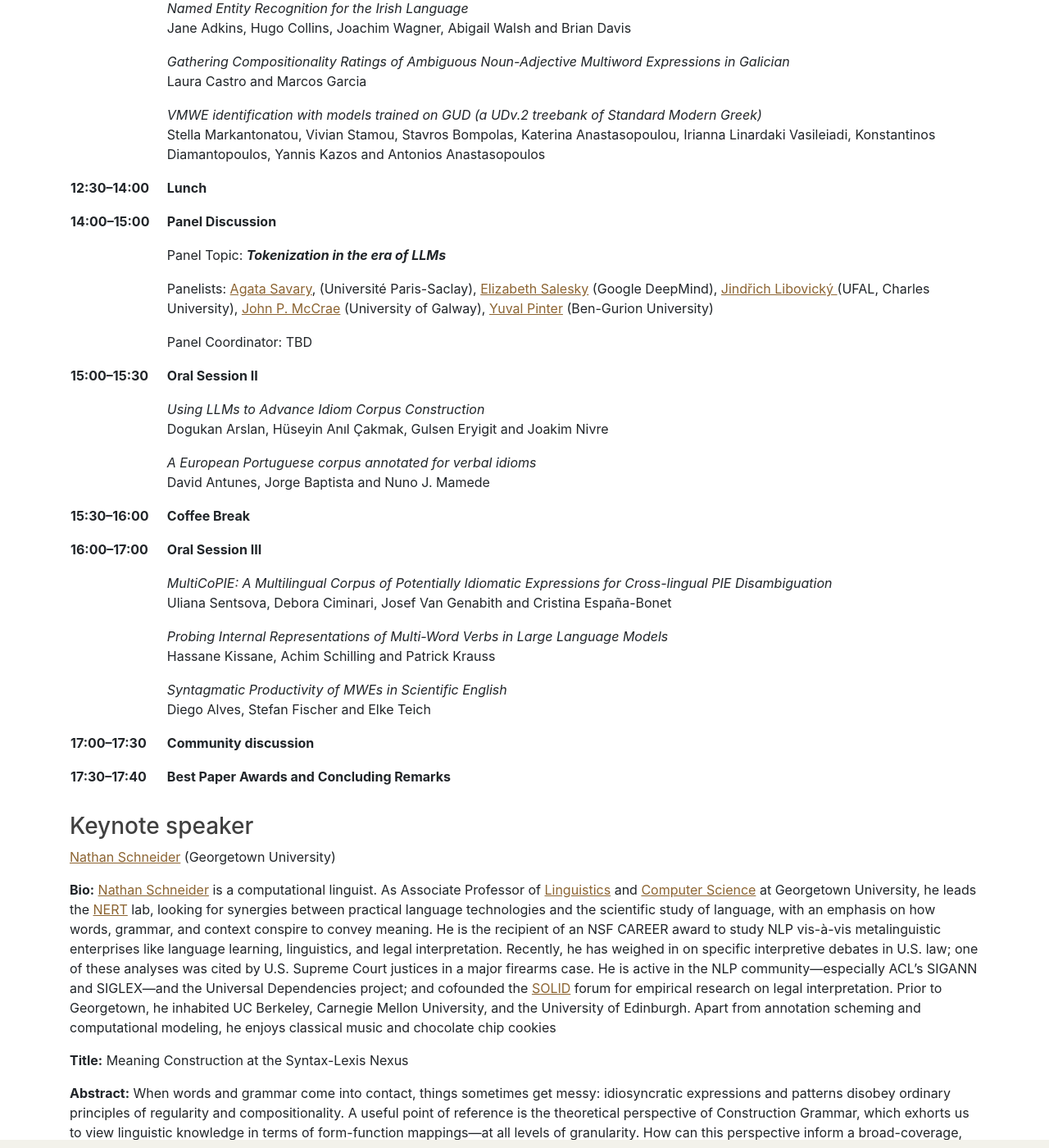
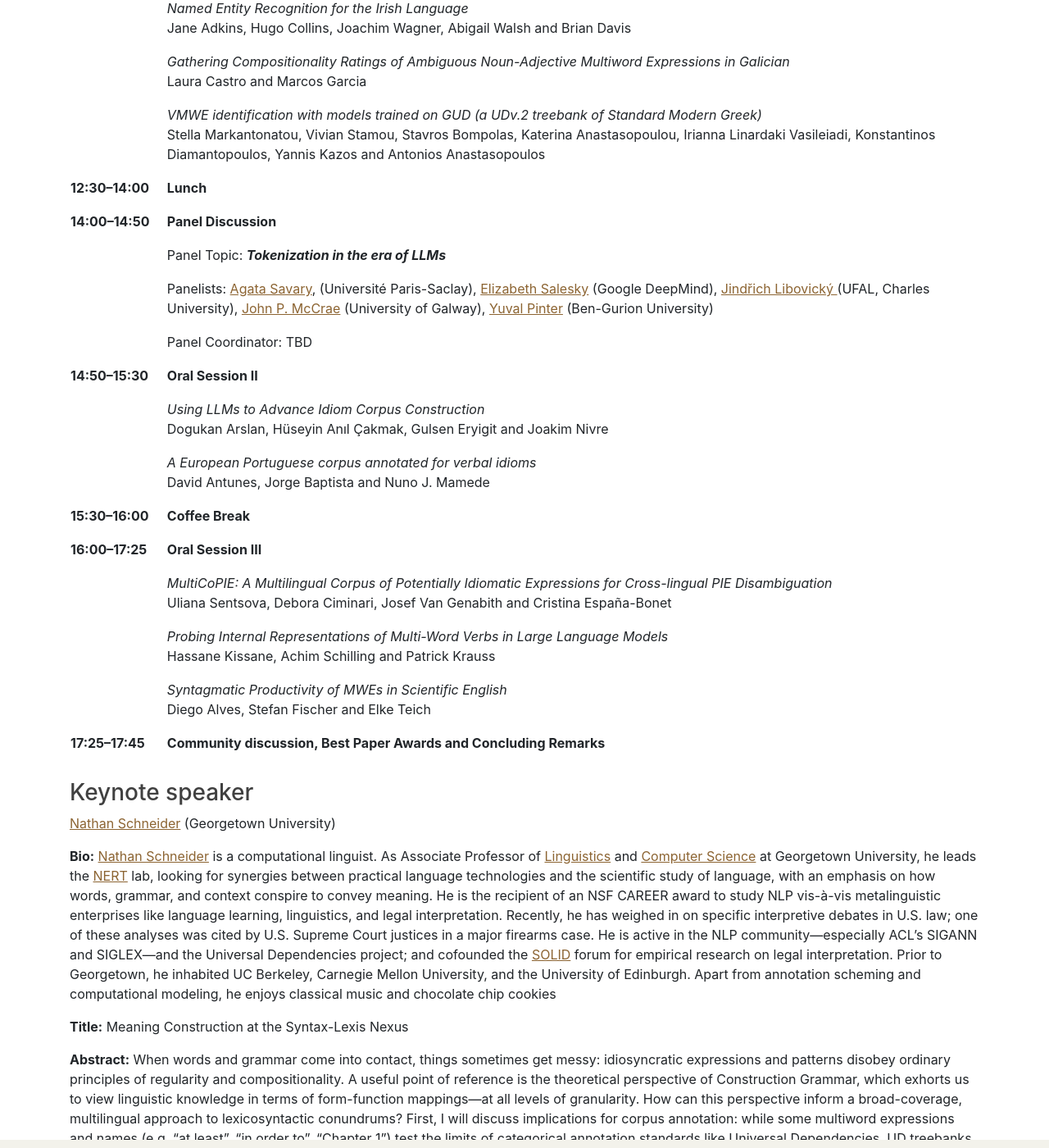
Before and after one commit to multiword/multiword.github.io, a Jekyll site: the page built from mwe2025/index.md, in a window 1280 px wide and 1400 px high, scrolled down 1282 px. Shown: the whole window at 82% size. Built offline with Jekyll 4.4.1, drawn with Linux system fonts in a browser that asks for light colours; comment, search, counter and statistics services are not loaded.

Commit message:
updated schedule

```diff
--- a/mwe2025/index.md
+++ b/mwe2025/index.md
@@ -134,7 +134,7 @@ TBD
 
   <tr><th>12:30–14:00</th><th>Lunch</th></tr>
 
-  <tr><th>14:00–15:00</th><th>Panel Discussion</th></tr>
+  <tr><th>14:00–14:50</th><th>Panel Discussion</th></tr>
   <tr><td></td><td>
     Panel Topic: <strong><i>Tokenization in the era of LLMs</i></strong>
   </td></tr>
@@ -145,7 +145,7 @@ TBD
     Panel Coordinator: TBD
   </td></tr>
 
-  <tr><th>15:00–15:30</th><th>Oral Session II</th></tr>
+  <tr><th>14:50–15:30</th><th>Oral Session II</th></tr>
   <tr><td></td><td>
     <i>Using LLMs to Advance Idiom Corpus Construction</i><br/>
     Dogukan Arslan, Hüseyin Anıl Çakmak, Gulsen Eryigit and Joakim Nivre
@@ -156,7 +156,7 @@ TBD
   </td></tr>
   <tr><th>15:30–16:00</th><th>Coffee Break</th></tr>
 
-  <tr><th>16:00–17:00</th><th>Oral Session III</th></tr>
+  <tr><th>16:00–17:25</th><th>Oral Session III</th></tr>
   <tr><td></td><td>
     <i>MultiCoPIE: A Multilingual Corpus of Potentially Idiomatic Expressions for Cross-lingual PIE Disambiguation</i><br/>
     Uliana Sentsova, Debora Ciminari, Josef Van Genabith and Cristina España-Bonet
@@ -170,9 +170,9 @@ TBD
     Diego Alves, Stefan Fischer and Elke Teich
   </td></tr>
 
-  <tr><th>17:00–17:30</th><th>Community discussion</th></tr>
-
-  <tr><th>17:30–17:40</th><th>Best Paper Awards and Concluding Remarks</th></tr>
+  <tr><th>17:25–17:45</th><th>Community discussion, Best Paper Awards and Concluding Remarks</th></tr>
+<!---
+  <tr><th>17:30–17:40</th><th>Best Paper Awards and Concluding Remarks</th></tr> --->
 </table>
 
 
```
